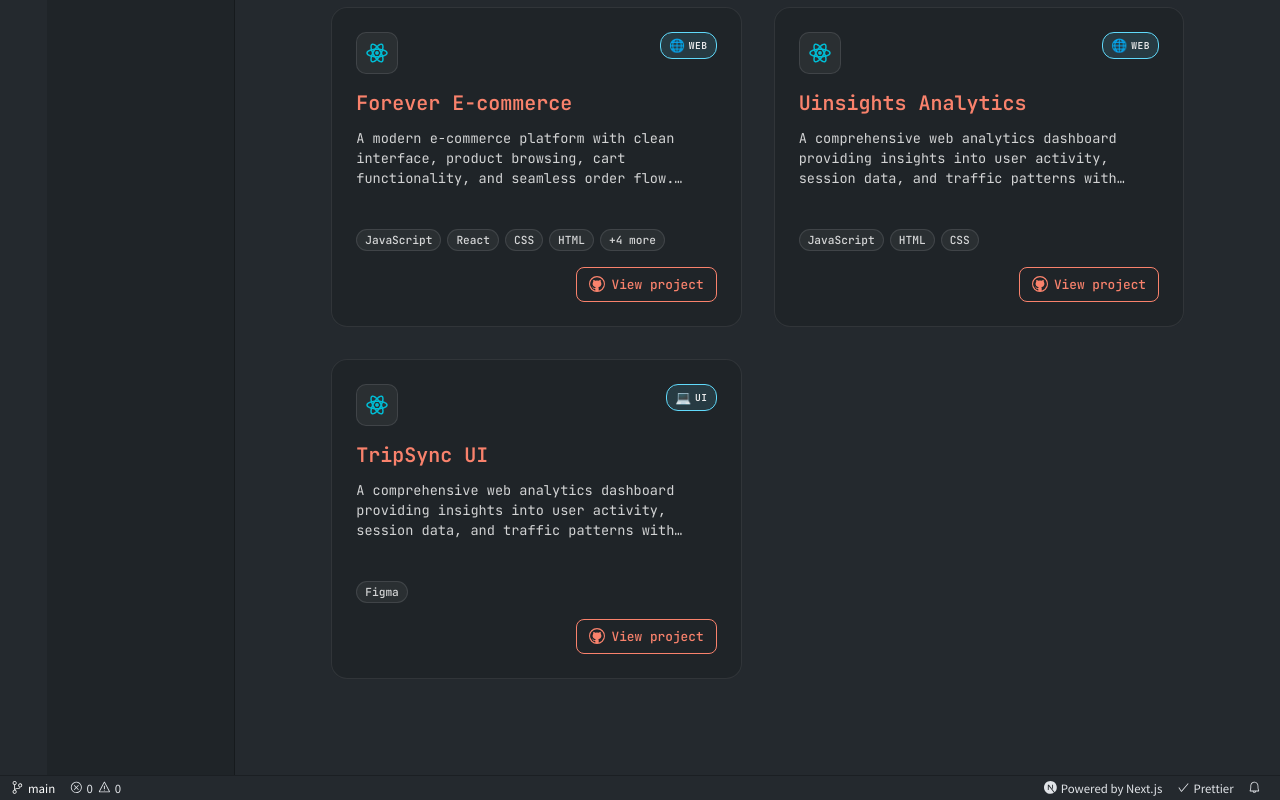
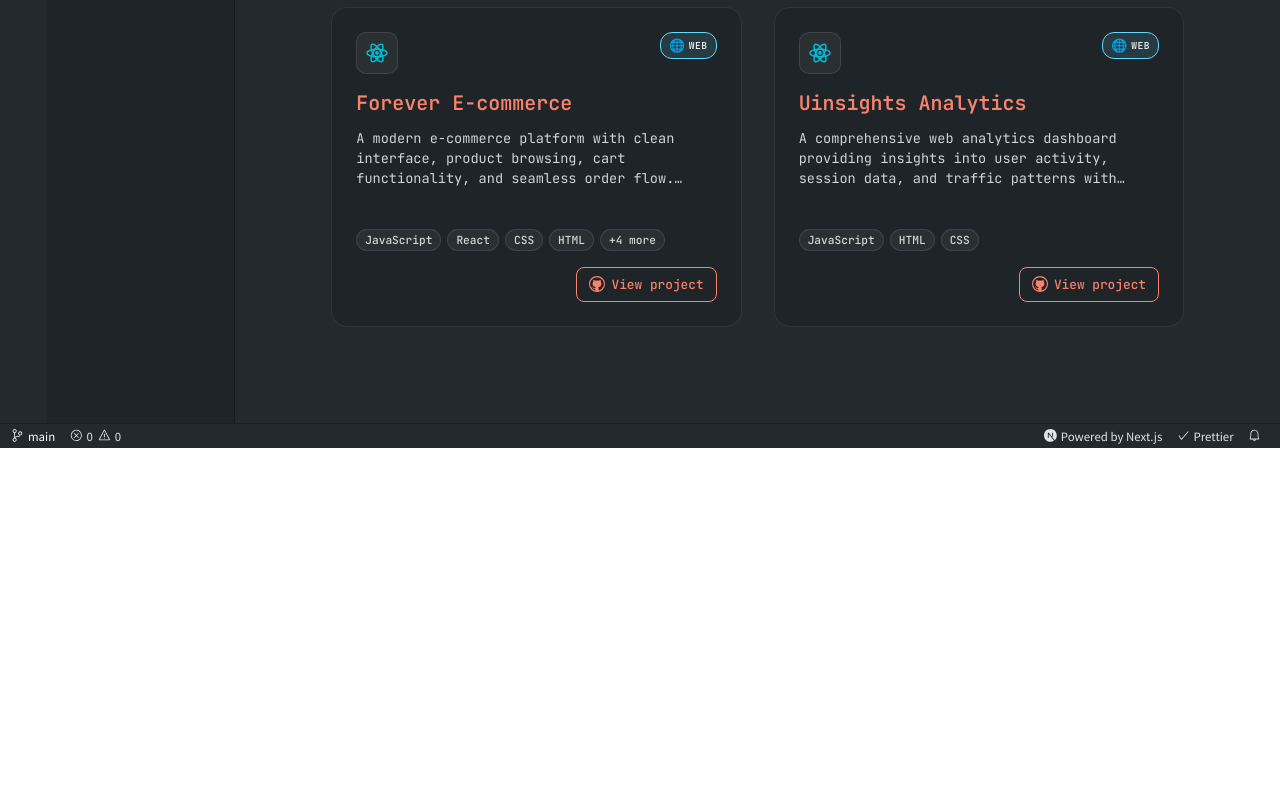
Before and after one commit to heenap04/MyPortfolio, a Next.js app in the folder Portfolio/: page /projects in a window 1280 px wide. Shown: the part 1990-2790 px from the top of the page. After the commit the page ends 2438 px from the top, so only its background shows below. Built offline with nearby package versions, Linux system fonts and the light colour scheme.

Commit message:
projects page fix

```diff
--- a/Portfolio/data/projects.ts
+++ b/Portfolio/data/projects.ts
@@ -4,7 +4,7 @@ export interface Project {
   logo: string;
   link: string;
   slug: string;
-  category: 'web' | 'data' | 'ai' | 'security'| 'ui';
+  category: 'web' | 'data' | 'ai' | 'security' | 'mobile';
   technologies: string[];
 }
 
@@ -109,14 +109,4 @@ export const projects: Project[] = [
     category: 'web',
     technologies: ['JavaScript', 'HTML','CSS'],
   },
-  {
-    title: 'TripSync UI',
-    description:
-      'A comprehensive web analytics dashboard providing insights into user activity, session data, and traffic patterns with modern data visualization.',
-    logo: '/logos/react_icon.svg',
-    link: 'https://www.figma.com/design/3i7ohrxLr9QGeA5pnVONuJ/TripSync?node-id=0-1&t=L93WX5CqvkWhkwis-0',
-    slug: 'TripSync',
-    category: 'ui',
-    technologies: ['Figma'],
-  },
 ];
```
